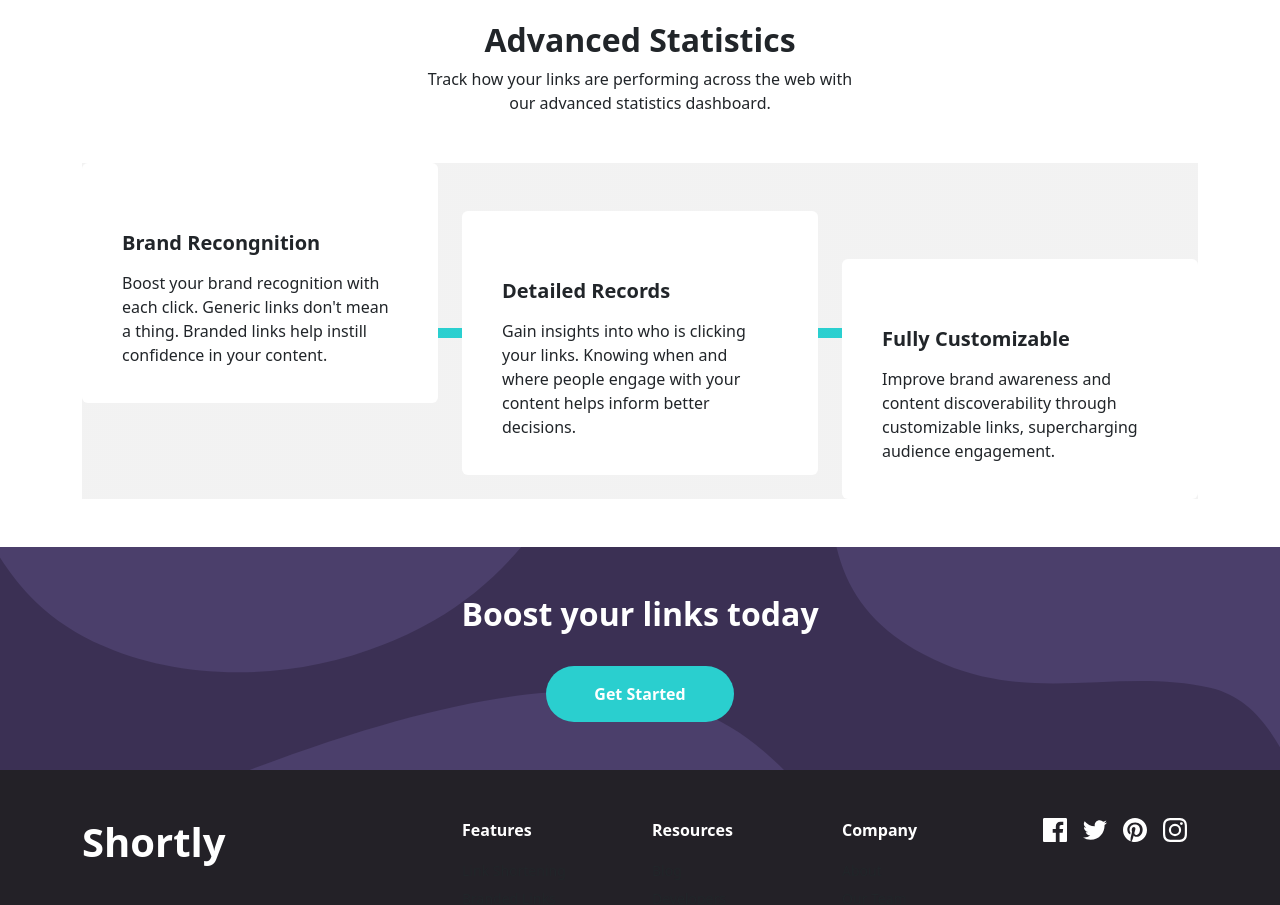
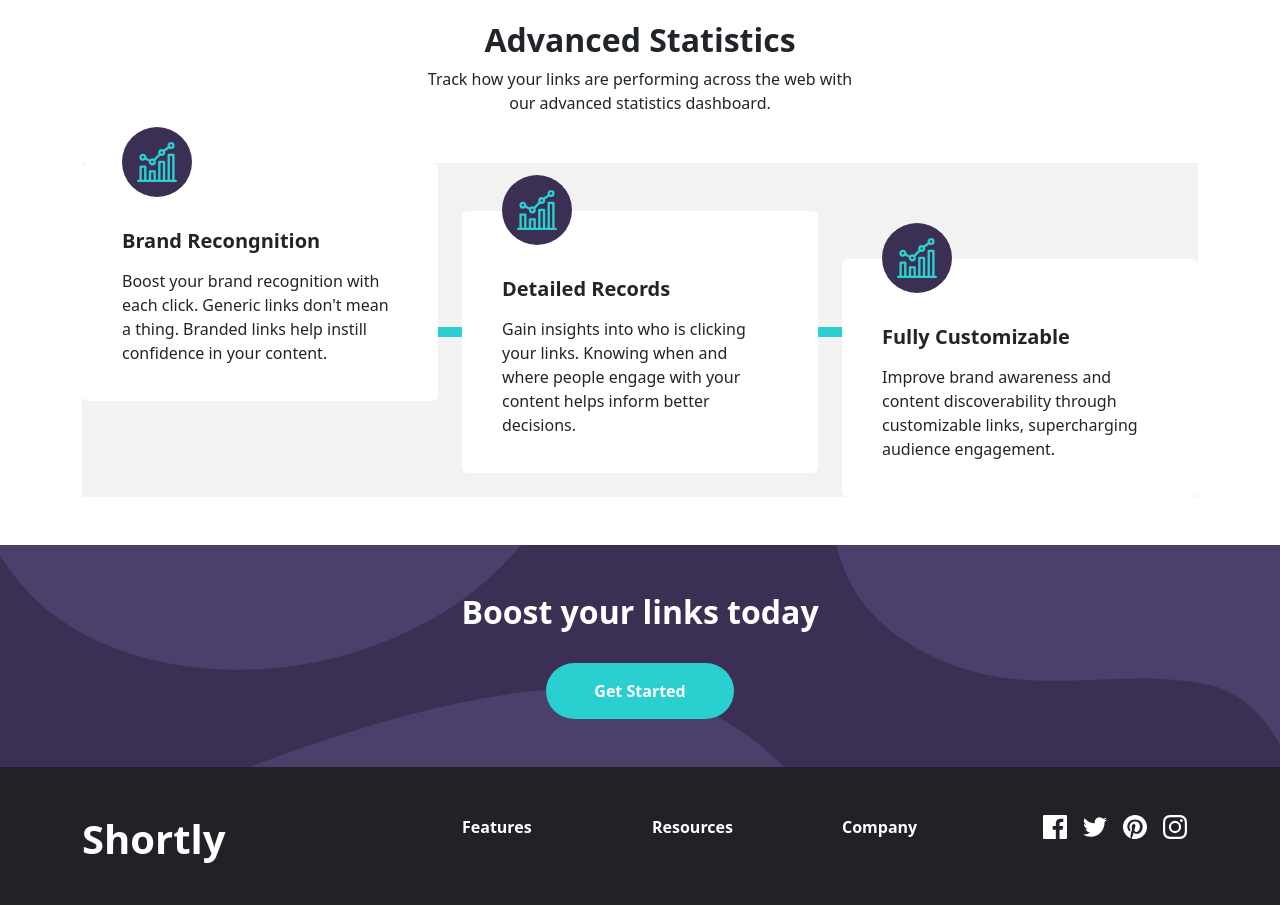
Before and after one commit to KrystianZybura/url-shortening-api-landing-page, a React (Vite) app: page / in a window 1280 px wide. Shown: the part 880-1785 px from the top of the page. Built offline with nearby package versions, Linux system fonts and the light colour scheme.

Commit message:
icons for boxes added

```diff
--- a/src/components/Statistics/index.tsx
+++ b/src/components/Statistics/index.tsx
@@ -1,9 +1,13 @@
-import { Box, RowContainer } from "./styled";
+import { Box, IconWrapper, RowContainer } from "./styled";
 import {
   brandRecognitionText,
   detailedRecordsText,
   fullyCustomizableText,
 } from "./text";
+
+import BrandRecognitionIcon from "../../assets/icon-brand-recognition.svg";
+import DetailedRecordsIcon from "../../assets/icon-brand-recognition.svg";
+import FullyCustomizableIcon from "../../assets/icon-brand-recognition.svg";
 
 const Statistics = () => (
   <section className="container">
@@ -16,15 +20,24 @@ const Statistics = () => (
     </div>
     <RowContainer className="row gap-5 gap-lg-4">
       <Box className="col-lg bg-white rounded-2">
-        <h3 className="fw-bold text-dark fs-5 pb-2 mt-5">Brand Recongnition</h3>
+        <IconWrapper>
+          <img src={BrandRecognitionIcon} alt="Brand recognition icon" />
+        </IconWrapper>
+        <h3 className="fw-bold text-dark fs-5 mb-3">Brand Recongnition</h3>
         <p>{brandRecognitionText}</p>
       </Box>
       <Box className="col-lg bg-white rounded-2 mt-5">
-        <h3 className="fw-bold text-dark fs-5 pb-2 mt-5">Detailed Records</h3>
+        <IconWrapper>
+          <img src={DetailedRecordsIcon} alt="Brand recognition icon" />
+        </IconWrapper>
+        <h3 className="fw-bold text-dark fs-5 mb-3">Detailed Records</h3>
         <p>{detailedRecordsText}</p>
       </Box>
       <Box className="col-lg bg-white rounded-2" $margin>
-        <h3 className="fw-bold text-dark fs-5 pb-2 mt-5">Fully Customizable</h3>
+        <IconWrapper>
+          <img src={FullyCustomizableIcon} alt="Brand recognition icon" />
+        </IconWrapper>
+        <h3 className="fw-bold text-dark fs-5 mb-3">Fully Customizable</h3>
         <p>{fullyCustomizableText}</p>
       </Box>
     </RowContainer>
--- a/src/components/Statistics/styled.ts
+++ b/src/components/Statistics/styled.ts
@@ -38,3 +38,13 @@ export const RowContainer = styled.div`
     );
   }
 `;
+
+export const IconWrapper = styled.div`
+  display: inline-block;
+  background-color: ${({ theme }) => theme.colors.darkViolet};
+  position: relative;
+  bottom: 56px;
+  padding: 15px;
+  border-radius: 50%;
+  margin-bottom: -30px;
+`;
```
